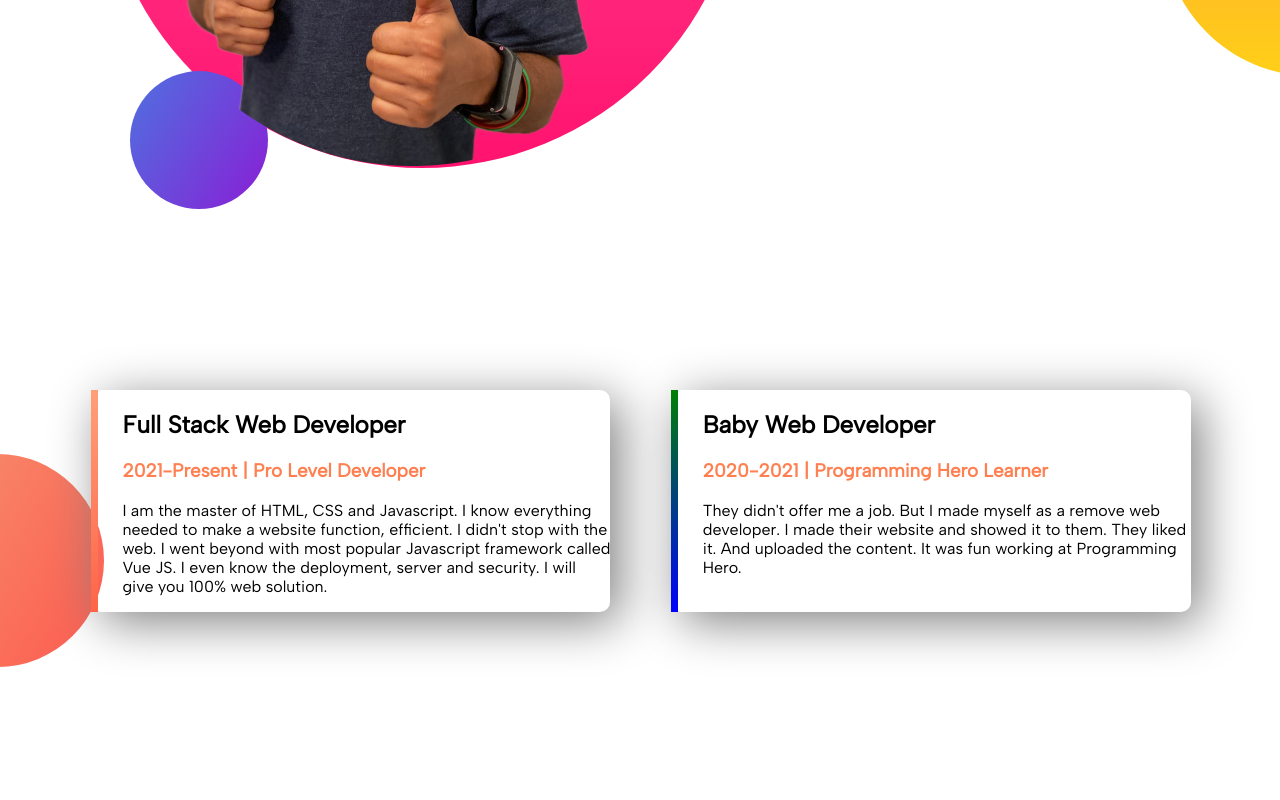
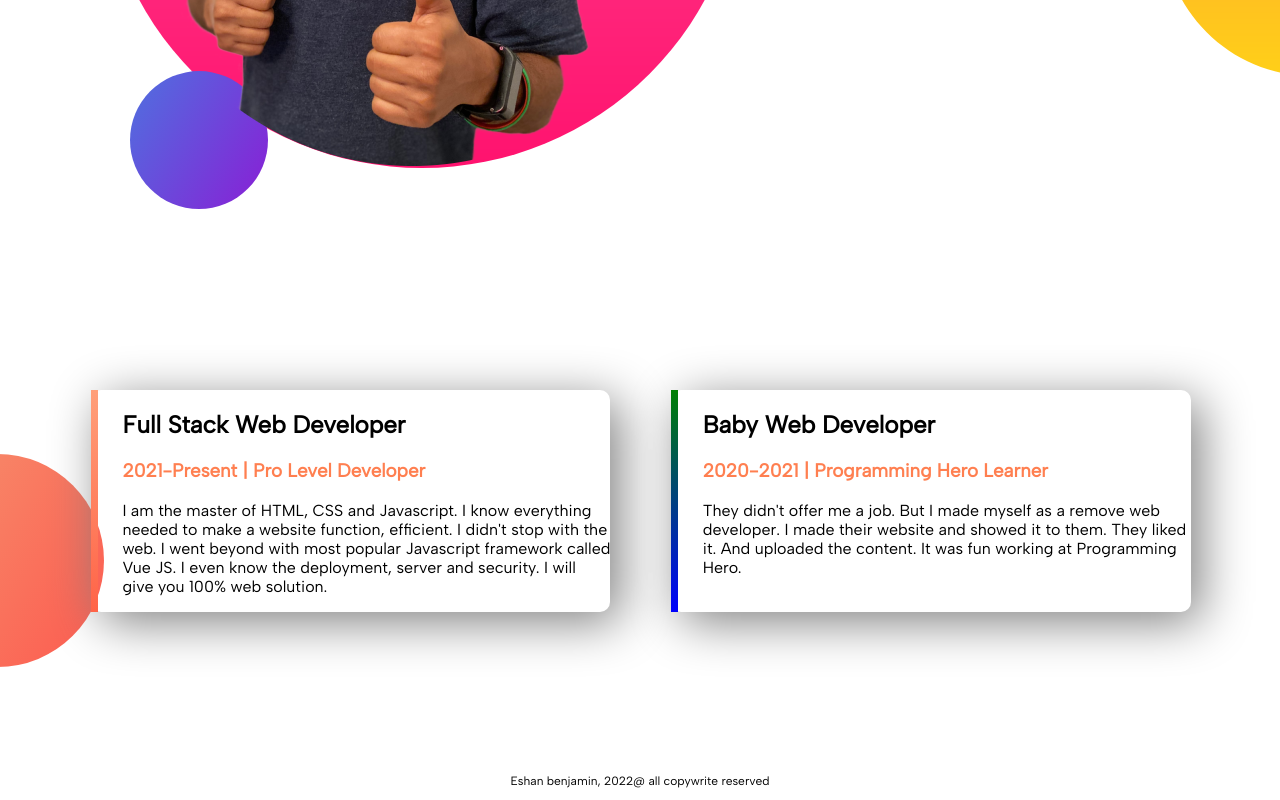
Before and after one commit to 3shaan/First-Partfolio-Website, a plain HTML site: page index.html in a window 1280 px wide. Shown: the part 1286-2086 px from the top of the page. Before the commit the page ends 2048 px from the top, so only its background shows below. Drawn offline with Linux system fonts and the light colour scheme.

Commit message:
first website

```diff
--- a/index.html
+++ b/index.html
@@ -43,5 +43,8 @@
             <p>They didn't offer me a job. But I made myself as a remove web developer. I made their website and showed it to them. They liked it. And uploaded the content. It was fun working at Programming Hero.</p>
         </div>
        </section>
+       <footer>
+        <p>Eshan benjamin, 2022@ all copywrite reserved</p>
+       </footer>
     </body>
 </html>
--- a/style.css
+++ b/style.css
@@ -71,3 +71,7 @@ h3{
 
     border-image-slice: 1%;
 }
+footer{
+    text-align: center;
+    font-size: 12px;
+}
```
